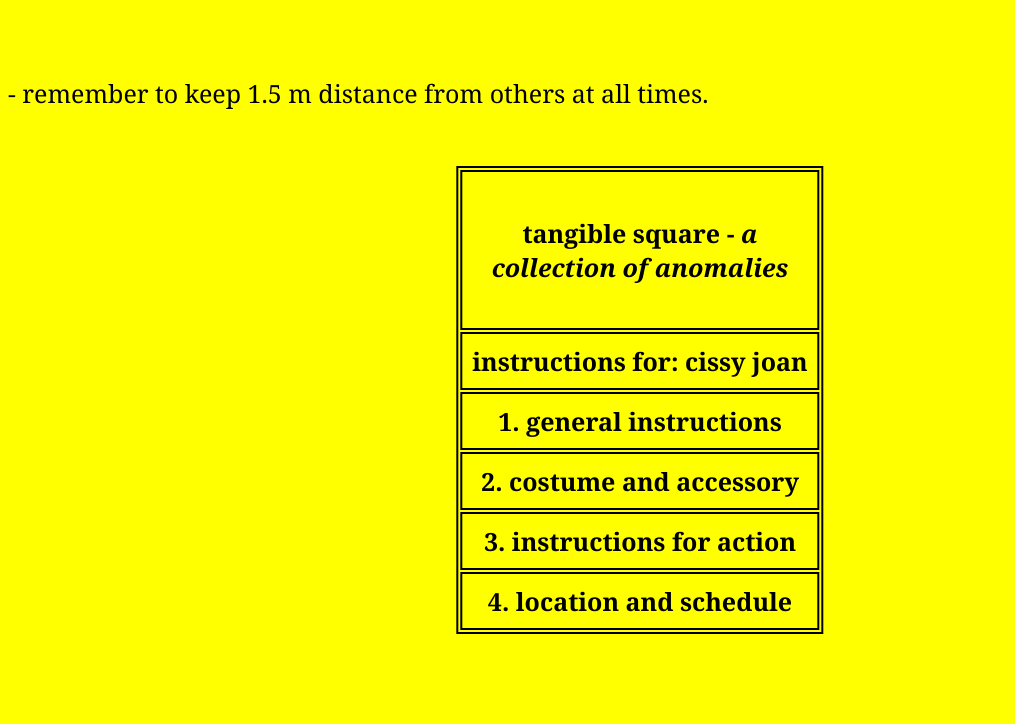
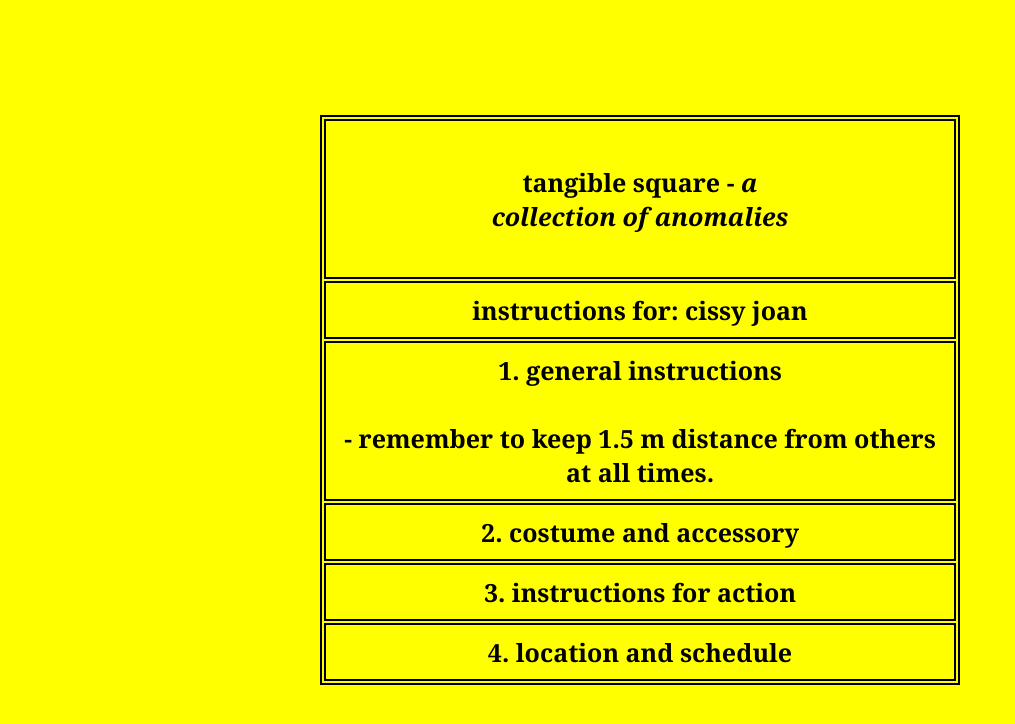
Before and after one commit to quentinzeroo/TSTSTS, a plain HTML site: page index.html in a window 1280 px wide. Shown: the whole page, without its empty margins (0-1015 px from the left). Drawn offline with Linux system fonts and the light colour scheme.

Commit message:
Update index.html

```diff
--- a/index.html
+++ b/index.html
@@ -56,8 +56,8 @@
       </tr>
 
       <tr>
-        <th class="click" tabindex="0">1. general instructions</th><br><br>
-        - remember to keep 1.5 m distance from others at all times.
+        <th class="click" tabindex="0">1. general instructions<br><br>
+        - remember to keep 1.5 m distance from others at all times.</th>
       </tr>
 
            <tr>
```
